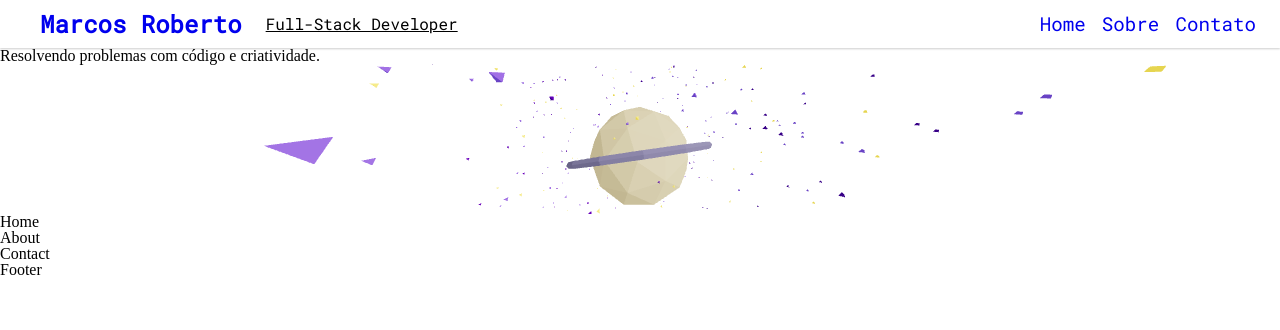
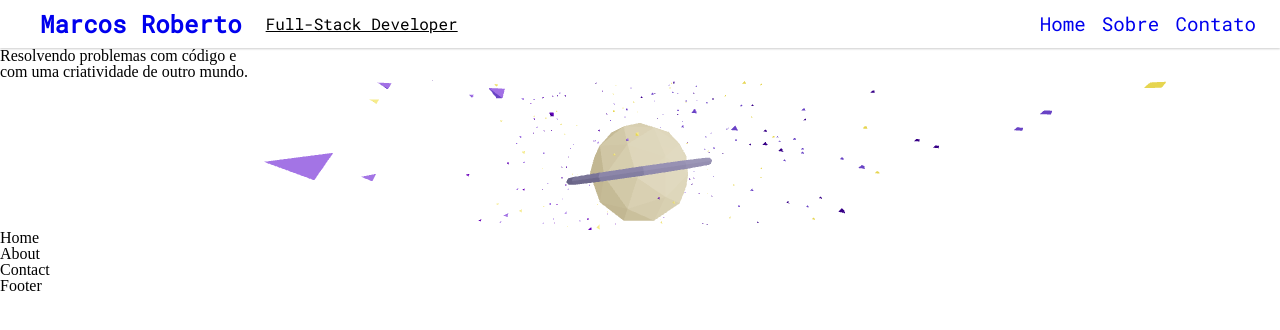
Before and after one commit to Gammarkin/Portfolio, a React (Create React App) app: page / in a window 1280 px wide. Shown: the top 330 px of the page. Built offline with nearby package versions, Linux system fonts and the light colour scheme.

Commit message:
refactor: changes intro message

```diff
--- a/src/components/IntroMessage.js
+++ b/src/components/IntroMessage.js
@@ -4,7 +4,9 @@ export default function IntroMessage() {
     return (
         <section className='intro__message_container'>
             <p className='intro__message'>
-                Resolvendo problemas com código e criatividade.
+                Resolvendo problemas com código e
+                <br />
+                com uma criatividade de outro mundo.
             </p>
         </section>
     )
```
